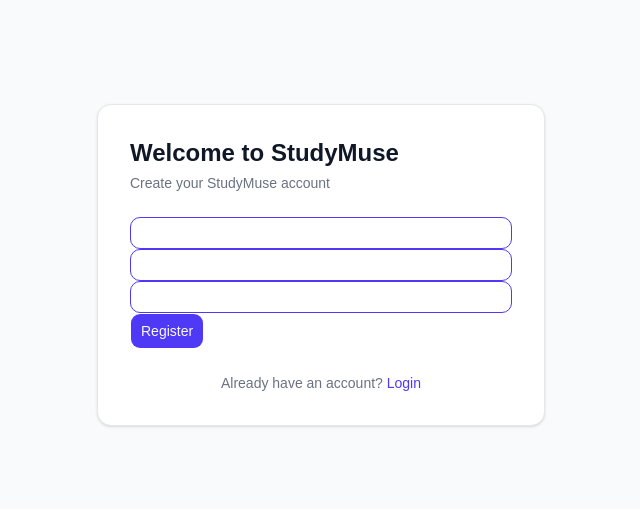
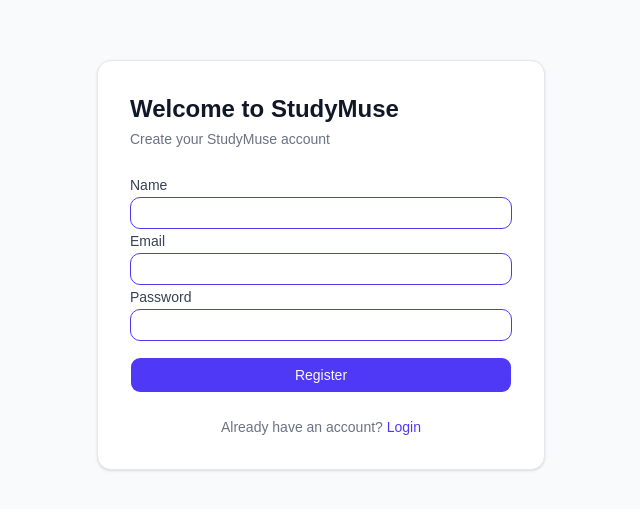
Before and after one commit to Rohitkumarsimar/StudyMuse, a React (Vite) app in the folder frontend/: page /register in a window 1280 px wide. Shown: the part 135-644 px from the top of the page, without its empty margins (319-959 px from the left). Built offline with nearby package versions, Linux system fonts and the light colour scheme; no server answers.

Commit message:
fix: fixed input form

```diff
--- /dev/null
+++ b/frontend/src/components/login-signup/FormInput.jsx
@@ -0,0 +1,30 @@
+import { Input } from "@/components/ui/input";
+
+export default function FormInput({
+  label,
+  error,
+  className,
+  ...props
+}) {
+  return (
+    <div className="space-y-2">
+      {label && (
+        <label className="text-sm font-medium text-gray-700">
+          {label}
+        </label>
+      )}
+
+      <Input
+        className={className}
+        aria-invalid={!!error}
+        {...props}
+      />
+
+      {error && (
+        <p className="text-sm text-red-500">
+          {error}
+        </p>
+      )}
+    </div>
+  );
+}
--- a/frontend/src/pages/Login.jsx
+++ b/frontend/src/pages/Login.jsx
@@ -1,9 +1,10 @@
 import { useState } from "react";
-import {Input} from "../components/ui/input";
-import { Button } from "@/components/ui/button.jsx"
+import FormInput from "#components/login-signup/FormInput.jsx";
+import { Button } from "@/components/ui/button.jsx";
 import { useNavigate } from "react-router-dom";
 import { api } from "../api/axios.js";
 import { useAuth } from "../hooks/useAuth.js";
+import { Spinner } from "#components/ui/spinner.jsx";
 
 export default function Login() {
   const navigate = useNavigate();
@@ -38,7 +39,7 @@
         </p>
 
         <form onSubmit={handleSubmit} className="flex flex-col gap-4">
-          <Input
+          <FormInput
             type="email"
             label="Email"
             value={formData.email}
@@ -46,7 +47,7 @@
               setFormData({ ...formData, email: e.target.value })
             }
           />
-          <Input
+          <FormInput
             type="password"
             label="Password"
             value={formData.password}
@@ -55,8 +56,9 @@
             }
             error={error}
           />
-          <Button variant="default" size="lg" isLoading={isLoading}>
-            Login
+          <Button variant="default" size="lg" disabled={isLoading}>
+            {isLoading && <Spinner className="mr-2 text-white" />}
+            {isLoading ? "Logging in..." : "Login"}
           </Button>
         </form>
 
--- a/frontend/src/pages/Profile.jsx
+++ b/frontend/src/pages/Profile.jsx
@@ -2,7 +2,7 @@
 import { api } from "../api/axios";
 import {Input} from "../components/ui/input";
 import { CircleUserRound } from "lucide-react";
-import {Spinner} from "../components/ui/Spinner.jsx";
+import {Spinner} from "../components/ui/spinner.jsx";
 import { Button } from "@/components/ui/button";
 
 export default function Profile() {
--- a/frontend/src/pages/Register.jsx
+++ b/frontend/src/pages/Register.jsx
@@ -1,8 +1,9 @@
 import { useState } from "react";
-import {Input} from "../components/ui/input";
+import FormInput from "#components/login-signup/FormInput.jsx";
 import { Button } from "@/components/ui/button.jsx";
 import { useNavigate } from "react-router-dom";
 import { api } from "../api/axios.js";
+import { Spinner } from "#components/ui/spinner.jsx";
 
 export default function Register() {
   const navigate = useNavigate();
@@ -41,15 +42,14 @@
         </p>
 
         <form onSubmit={handleSubmit}>
-          <Input
+          <FormInput
             type="text"
             label="Name"
             value={formData.name}
-            className="flex flex-col gap-4"
             onChange={(e) => setFormData({ ...formData, name: e.target.value })}
           />
 
-          <Input
+          <FormInput
             type="email"
             label="Email"
             value={formData.email}
@@ -58,7 +58,7 @@
             }
           />
 
-          <Input
+          <FormInput
             type="password"
             label="Password"
             value={formData.password}
@@ -68,8 +68,15 @@
             error={error}
           />
 
-          <Button variant="default" size="lg" isLoading={isLoading}>
-            Register
+          <Button
+            type="submit"
+            variant="default"
+            size="lg"
+            className="w-full mt-4"
+            disabled={isLoading}
+          >
+            {isLoading && <Spinner className="mr-2 text-white" />}
+            {isLoading ? "Registering..." : "Register"}
           </Button>
         </form>
 
--- a/frontend/src/pages/Tasks.jsx
+++ b/frontend/src/pages/Tasks.jsx
@@ -3,7 +3,7 @@
 import { TaskFilters } from "../components/tasks/TaskFilters.jsx";
 import TaskCard from "../components/tasks/TaskCard.jsx";
 import { TaskForm } from "../components/tasks/TaskForm.jsx";
-import {Spinner} from "../components/ui/Spinner.jsx";
+import {Spinner} from "../components/ui/spinner.jsx";
 
 export default function Tasks() {
   const [activeFilter, setActiveFilter] = useState("all");
```
Also changed, not shown: frontend/src/components/ui/spinner.jsx (renamed from frontend/src/components/ui/Spinner.jsx).
